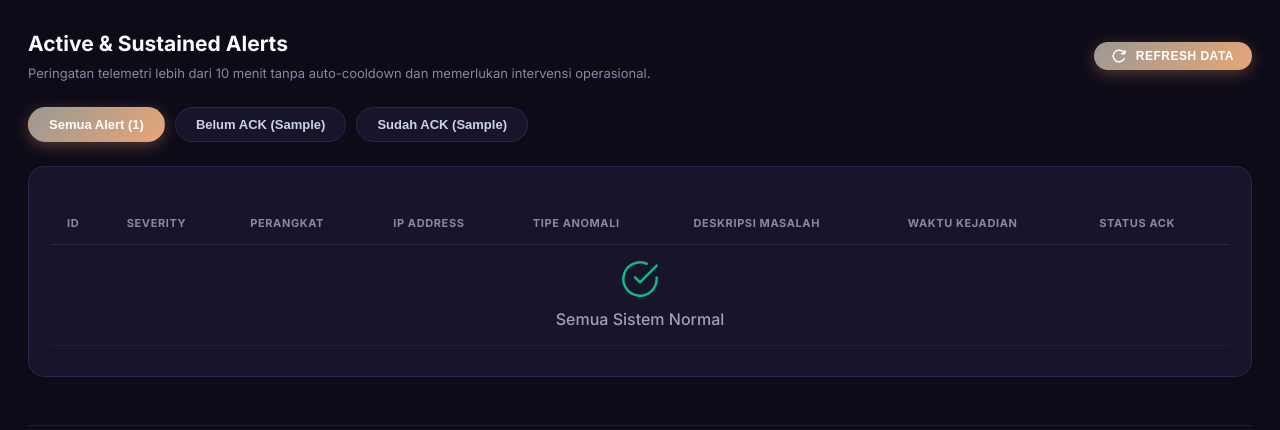
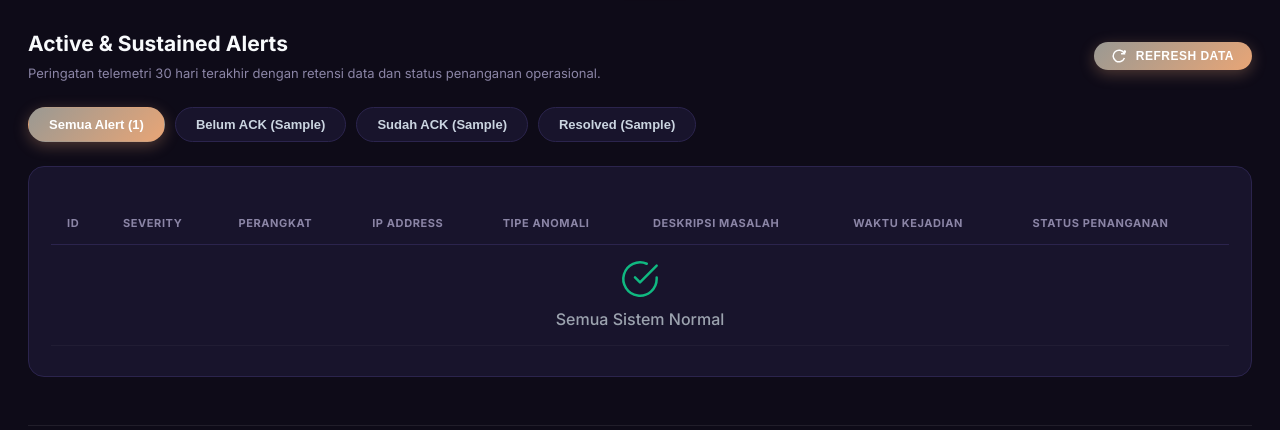
Before and after one commit to darasa16/Network-Automation-AGIVA, a Python web app: template templates/alerts.html in a window 1280 px wide. Shown: the part 72-502 px from the top of the page. Run offline with Jinja, Linux system fonts and the light colour scheme; the template is opened without the code that fills it: most values are stand-ins (such as "Sample title", 1, 10 or a date in 2020).

Commit message:
updatee tele

```diff
--- a/models.py
+++ b/models.py
@@ -99,7 +99,7 @@ class Alert(Base):
             "triggered_at": self.triggered_at.strftime("%Y-%m-%d %H:%M:%S") if self.triggered_at else "-",
             "acknowledged": self.acknowledged,
             "acknowledged_by": self.acknowledged_by,
-            "resolved_at": self.resolved_at.strftime("%Y-%m-%d") if self.resolved_at else None
+            "resolved_at": self.resolved_at.strftime("%Y-%m-%d %H:%M:%S") if self.resolved_at else None
         }
 
 class IncidentLog(Base):
--- a/templates/alerts.html
+++ b/templates/alerts.html
@@ -238,8 +238,7 @@
             <div class="page-header-row">
                 <div>
                     <h2>Active & Sustained Alerts</h2>
-                    <p class="sub-text">Peringatan telemetri lebih dari 10 menit tanpa
-                        auto-cooldown dan memerlukan intervensi operasional.</p>
+                    <p class="sub-text">Peringatan telemetri 30 hari terakhir dengan retensi data dan status penanganan operasional.</p>
                 </div>
                 <div class="header-tools">
                     <button class="btn-refresh" onclick="refreshAlerts(this)">
@@ -258,6 +257,7 @@
                 <button class="filter-tab active" data-filter="all">Semua Alert ({{ total_alerts }})</button>
                 <button class="filter-tab" data-filter="pending">Belum ACK ({{ pending_alerts }})</button>
                 <button class="filter-tab" data-filter="acked">Sudah ACK ({{ acked_alerts }})</button>
+                <button class="filter-tab" data-filter="resolved">Resolved ({{ resolved_alerts }})</button>
             </div>
 
             <!-- Alerts Table Panel -->
@@ -273,13 +273,13 @@
                                 <th>Tipe Anomali</th>
                                 <th>Deskripsi Masalah</th>
                                 <th>Waktu Kejadian</th>
-                                <th>Status ACK</th>
+                                <th>Status Penanganan</th>
                             </tr>
                         </thead>
                         <tbody>
                             {% if alerts %}
                             {% for a in alerts %}
-                            <tr class="alert-row {% if a.acknowledged %}filter-row-acked{% else %}filter-row-pending{% endif %}"
+                            <tr class="alert-row {% if a.resolved_at %}filter-row-resolved{% elif a.acknowledged %}filter-row-acked{% else %}filter-row-pending{% endif %}"
                                 id="alert-row-{{ a.id }}">
                                 <td>#{{ a.id }}</td>
                                 <td>
@@ -295,7 +295,10 @@
                                 <td class="col-desc">{{ a.message }}</td>
                                 <td class="col-time">{{ a.triggered_at }}</td>
                                 <td>
-                                    {% if a.acknowledged %}
+                                    {% if a.resolved_at %}
+                                    <span class="status-text-cell"
+                                        style="color: var(--color-copper);">Resolved</span>
+                                    {% elif a.acknowledged %}
                                     <span class="status-text-cell"
                                         style="color: var(--color-copper);">Acknowledged</span>
                                     {% else %}
@@ -489,6 +492,7 @@
                 if (currentAlertFilter === 'all') return true;
                 if (currentAlertFilter === 'pending') return row.classList.contains('filter-row-pending');
                 if (currentAlertFilter === 'acked') return row.classList.contains('filter-row-acked');
+                if (currentAlertFilter === 'resolved') return row.classList.contains('filter-row-resolved');
                 return true;
             });
 
@@ -506,6 +510,8 @@
                         titleEl.textContent = 'Tidak Ada Alert Menunggu ACK';
                     } else if (currentAlertFilter === 'acked') {
                         titleEl.textContent = 'Tidak Ada Alert yang Telah di-ACK';
+                    } else if (currentAlertFilter === 'resolved') {
+                        titleEl.textContent = 'Tidak Ada Alert yang Telah di-Resolve';
                     } else {
                         titleEl.textContent = 'Semua Sistem Normal';
                     }
@@ -604,6 +610,7 @@
                 if (currentAlertFilter === 'all') return true;
                 if (currentAlertFilter === 'pending') return row.classList.contains('filter-row-pending');
                 if (currentAlertFilter === 'acked') return row.classList.contains('filter-row-acked');
+                if (currentAlertFilter === 'resolved') return row.classList.contains('filter-row-resolved');
                 return true;
             });
             const totalPages = Math.ceil(filteredRows.length / alertsPerPage) || 1;
```
Also changed, not shown: app.py (+29 -8 lines), templates/telegram.html (+4 -4 lines), 1 other file.
